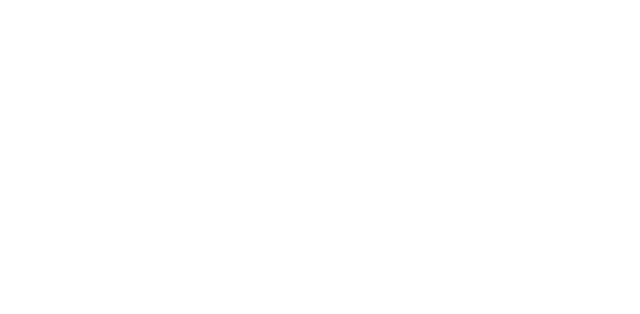
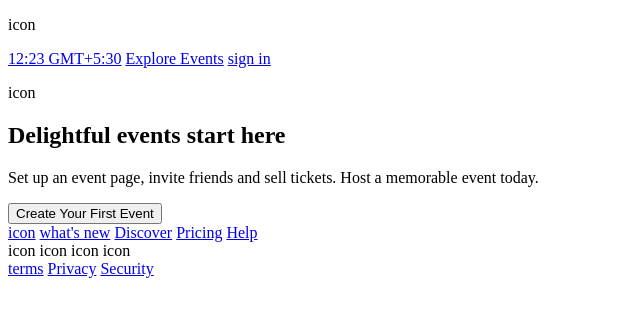
Before and after one commit to samarthyasurve17/luma, a plain HTML site: page index.html in a window 1280 px wide. Shown: the whole page, without its empty margins (0-640 px from the left). Drawn offline with Linux system fonts and the light colour scheme.

Commit message:
markup complete

```diff
--- a/index.html
+++ b/index.html
@@ -1,12 +1,59 @@
 <!DOCTYPE html>
 <html lang="en">
+
 <head>
     <meta charset="UTF-8">
     <meta name="viewport" content="width=device-width, initial-scale=1.0">
     <title>Luma · Delightful Events Start Here</title>
-<link rel="shortcut icon" href="https://lu.ma/apple-touch-icon.png" type="image/x-icon">
+    <link rel="shortcut icon" href="https://lu.ma/apple-touch-icon.png" type="image/x-icon">
 </head>
+
 <body>
+    <!--
+    MARK: HEADER
+     -->
+    <header>
+        <p>icon</p>
+        <nav>
+            <a href="#">12:23 GMT+5:30</a>
+            <a href="#">Explore Events</a>
+            <a href="#">sign in</a>
+        </nav>
+    </header>
+    <!--
+    MARK: MAIN
+     -->
+    <main>
+        <section>
+            <p>icon</p>
+            <h1>Delightful events start here</h1>
+            <p>Set up an event page, invite friends and sell tickets. Host a memorable event today.</p>
+             <button>Create Your First Event</button>
 
-</body>
+        </section>
+    </main>
+    <!--
+    MARK: FOOTER
+     -->
+    <footer>
+        <div class="primary">
+            <nav class="textlinks">
+                <a href="#">icon</a>
+                <a href="#">what's new</a>
+                <a href="#">Discover</a>
+                <a href="#">Pricing</a>
+                <a href="#">Help</a>
+            </nav>
+                <nav class="icon links"> icon icon icon icon </nav>
+            </div>
+            <div class="secondary">
+                <nav class="textlinks">
+                    <a href="#">terms</a>
+                    <a href="#">Privacy</a>
+                    <a href="#">Security</a>
+                </nav>
+            </div>
+
+    </footer>
+
 </html>
```
